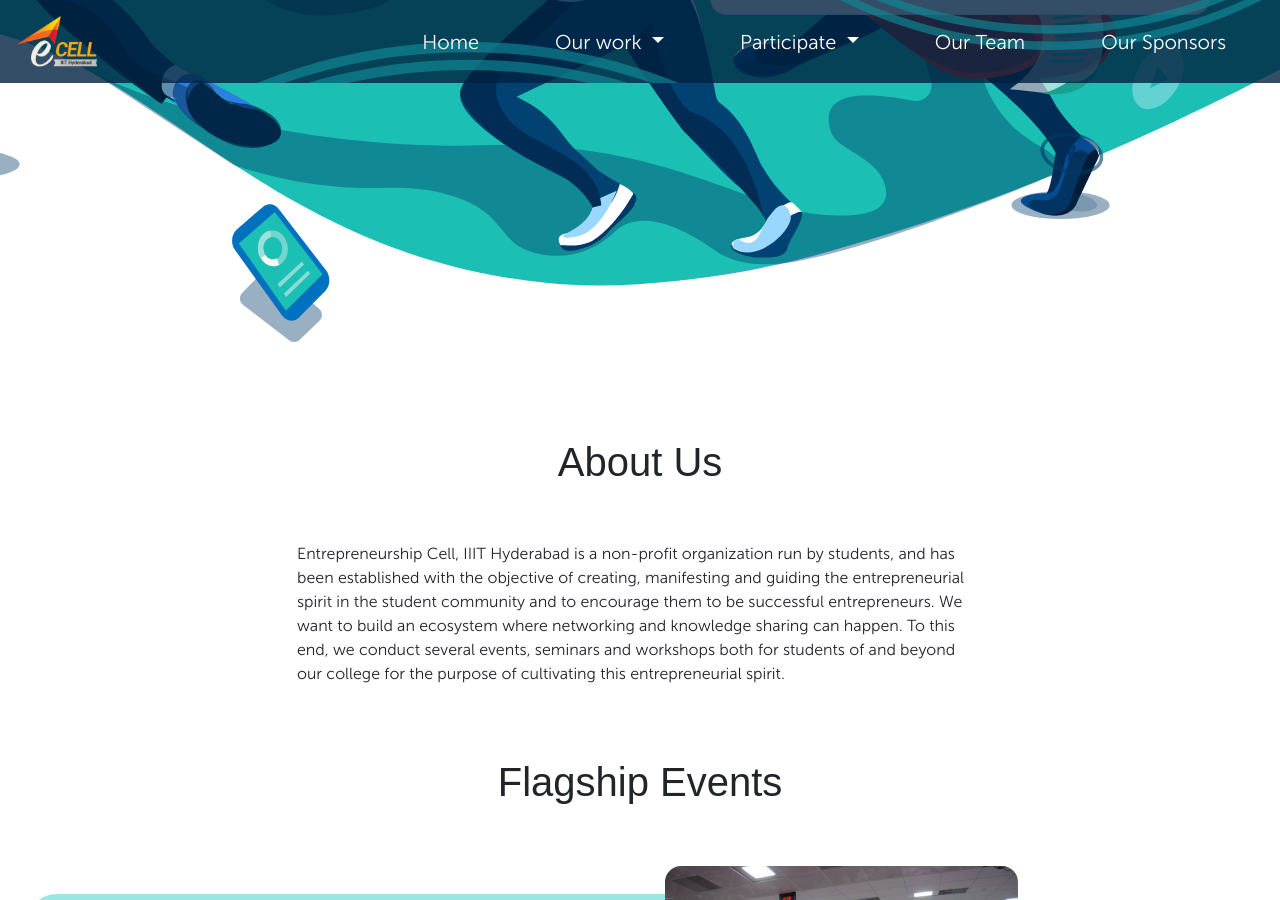
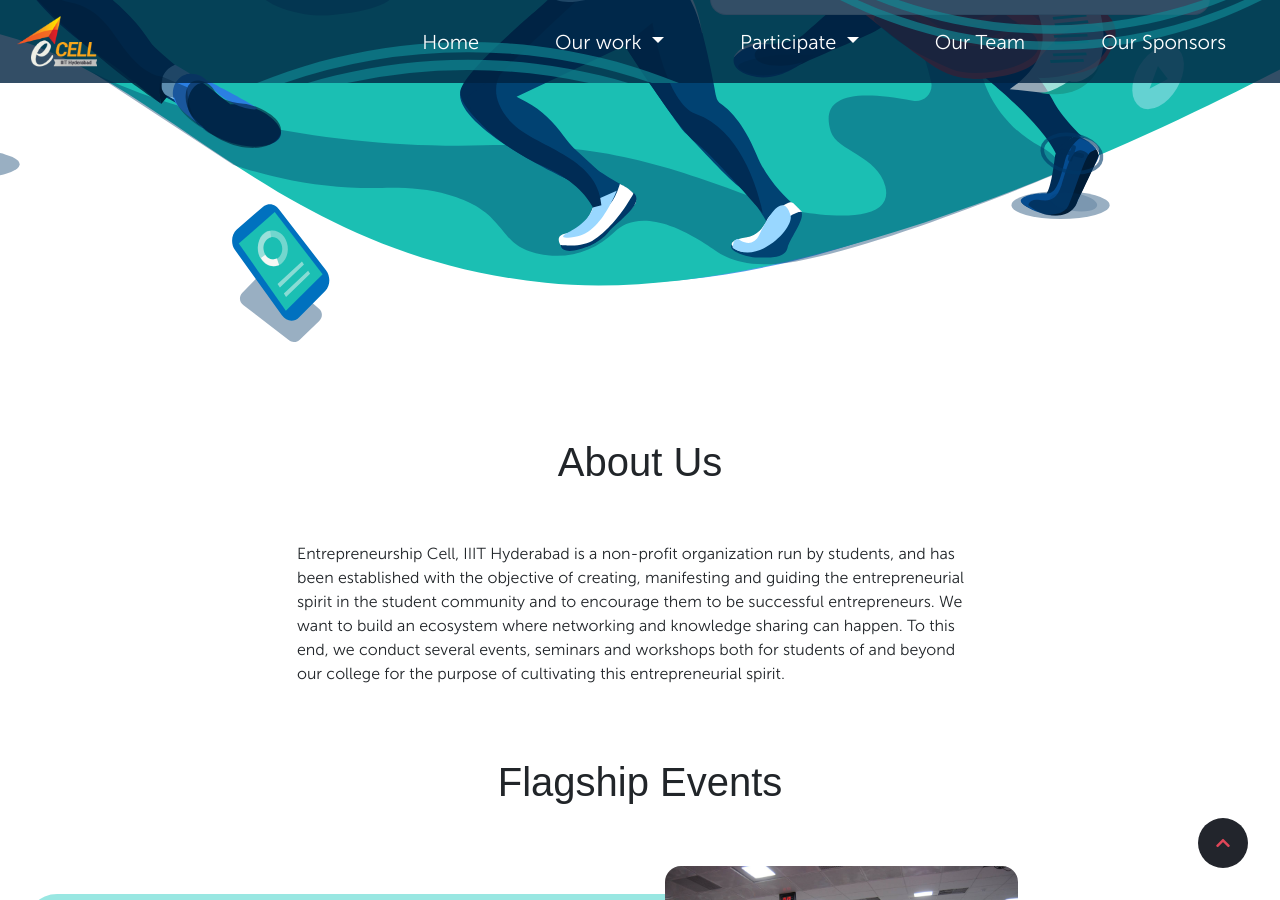
Before and after one commit to IIIT-ECell/website_2019, a Jekyll site: the page built from index.html, in a window 1280 px wide and 900 px high, scrolled down 558 px. Built offline with Jekyll 4.4.1, drawn with Linux system fonts in a browser that asks for light colours; nearby versions of some CDN libraries; some web fonts are replaced; grey boxes are pictures that could not be loaded.

Commit message:
[WIP] scrolltop

```diff
--- /dev/null
+++ b/_includes/scrolltop.html
@@ -0,0 +1,76 @@
+<style>
+  #jump {
+      position: fixed;
+      bottom: 2rem;
+      right: 2rem;
+      width: 50px;
+      height: 50px;
+      z-index: 1300;
+
+      background: #22252c;
+      border-radius: 50%;
+
+      transition: all 0.5s ease;
+  }
+
+  #jump i {
+      position: relative;
+
+      display: flex;
+      justify-content: center;
+      align-items: center;
+      transition: all 0.5s ease;
+
+      color: #e14658;
+      width: 100%;
+      height: 100%;
+      border-radius: 50%;
+  }
+
+  #jump:hover {
+      background: #e14658;
+  }
+
+  #jump i:hover {
+      color: white;
+  }
+
+  .hiddenJumpIcon {
+    height: 0 !important;
+    width: 0 !important;
+    opacity: 0 !important;
+}
+</style>
+<script>
+  document.onload = function(){
+  const $win = $(window),
+        $jump = $(document.getElementById("jump")),
+        $jumpicon = $(document.getElementById("jumpicon")),
+        coverPageHeight = window.outerHeight + 100;
+
+    function checkScroll() {
+        var hiddenClass = "hiddenJumpIcon",
+            scrollTop = $win.scrollTop();
+
+        if (scrollTop > coverPageHeight) {
+            $jump.removeClass(hiddenClass);
+            $jumpicon.removeClass(hiddenClass);
+        } else {
+            $jump.addClass(hiddenClass);
+            $jumpicon.addClass(hiddenClass);
+        }
+    }
+
+    $jump.click(function() {
+        $("body, html").animate({
+            scrollTop: 0
+        }, 500);
+    });
+  };
+    </script>
+
+<div>
+  <a href="javascript:" id="jump">
+    <i class="fa fa-chevron-up" id="jumpicon"></i>
+  </a>
+</div>
--- a/_layouts/page.html
+++ b/_layouts/page.html
@@ -9,6 +9,7 @@
         <div class="my-5 py-5">&nbsp;</div>
     {% endif %}
     {{ content }}
+    {% include scrolltop.html %}
     {% include footer.html %}
 </body>
 </html>
```
